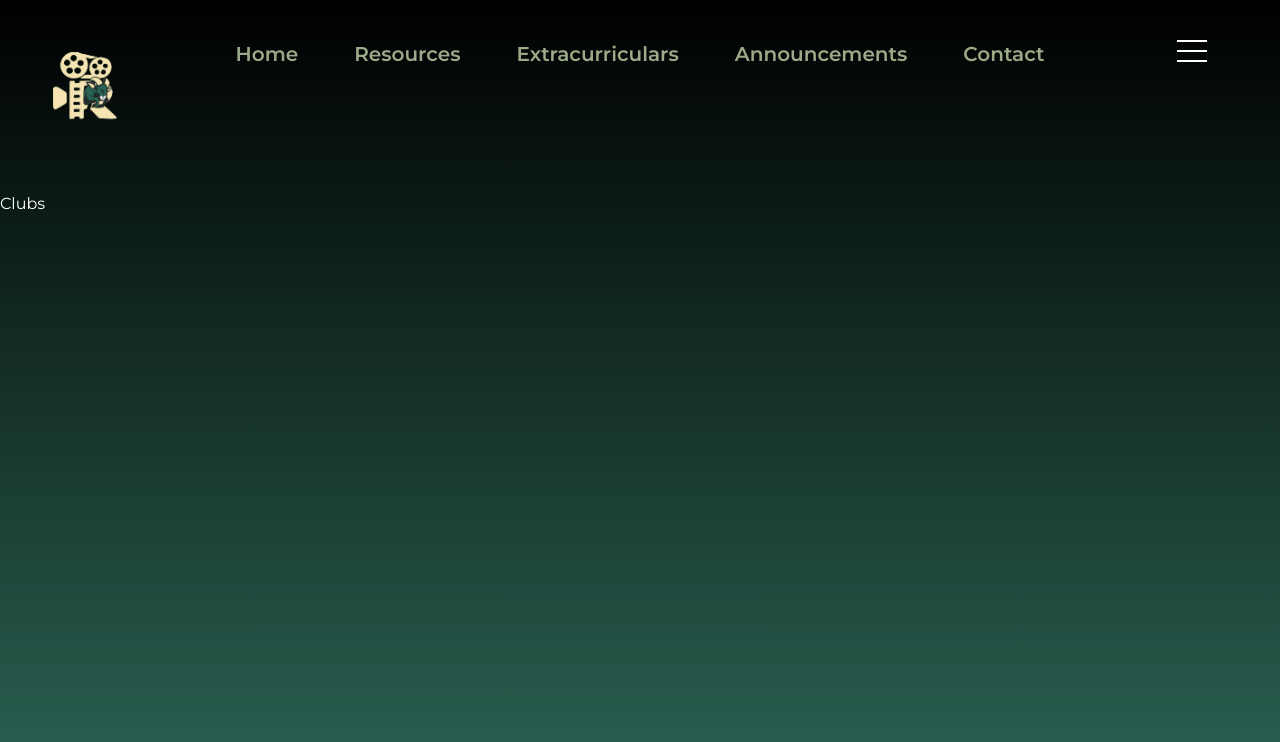
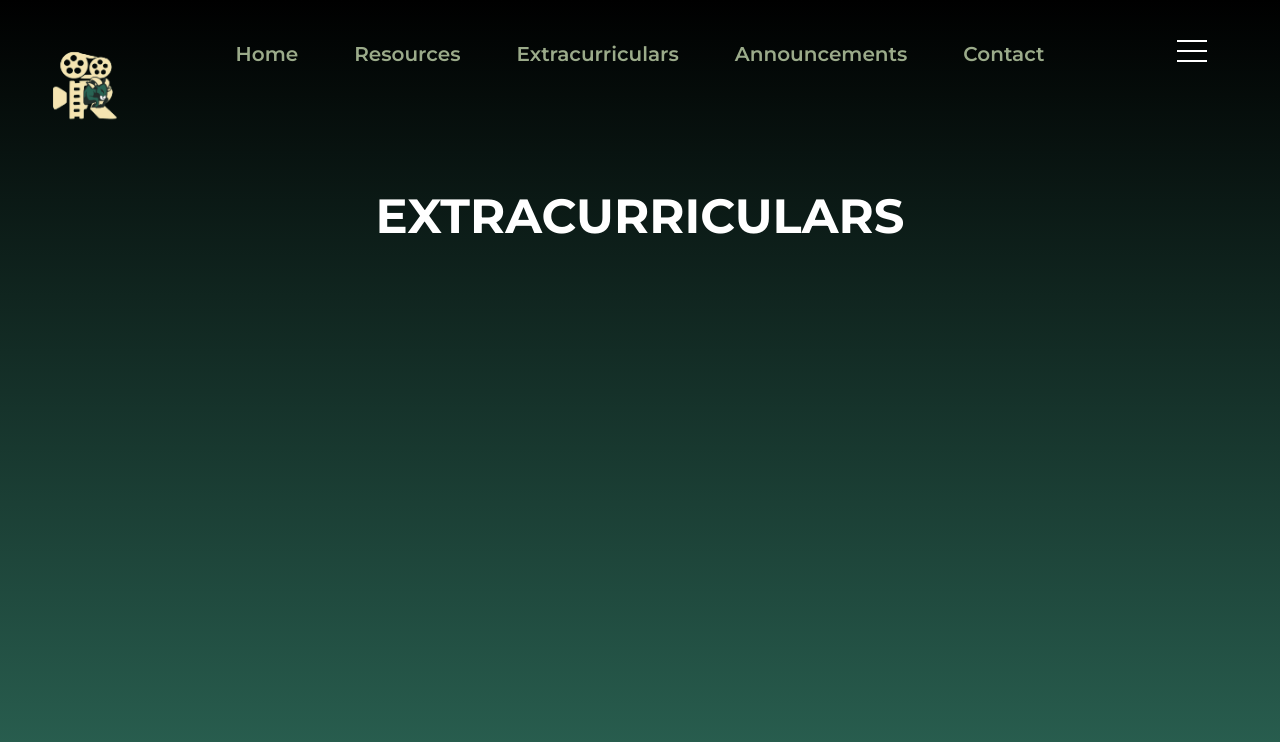
Before and after one commit to Anderson-Lai/rmc-frontend, a React (Vite) app: page /extracurriculars in a window 1280 px wide. Shown: the top 742 px of the page. Built offline with nearby package versions, Linux system fonts and the light colour scheme.

Commit message:
page titles

```diff
--- a/src/Pages/Announcements.tsx
+++ b/src/Pages/Announcements.tsx
@@ -1,7 +1,10 @@
+import PageTitle from "../Components/PageTitle";
 
 
 export default function Announcements() {
     return (
-        <>Announcements</>
+        <>
+            <PageTitle title="ANNOUNCEMENTS" />
+        </>
     );
 }
--- a/src/Pages/Contact.tsx
+++ b/src/Pages/Contact.tsx
@@ -1,7 +1,10 @@
+import PageTitle from "../Components/PageTitle";
 
 
 export default function Contact() {
     return (
-        <>Contact</>
+        <>
+            <PageTitle title="CONTACT US" />
+        </>
     );
 }
--- a/src/Pages/Extracurriculars.tsx
+++ b/src/Pages/Extracurriculars.tsx
@@ -1,7 +1,10 @@
+import PageTitle from "../Components/PageTitle";
 
 
 export default function Extracurriculars() {
     return (
-        <>Clubs</>
+        <>
+            <PageTitle title="EXTRACURRICULARS" />
+        </>
     );
 }
```
